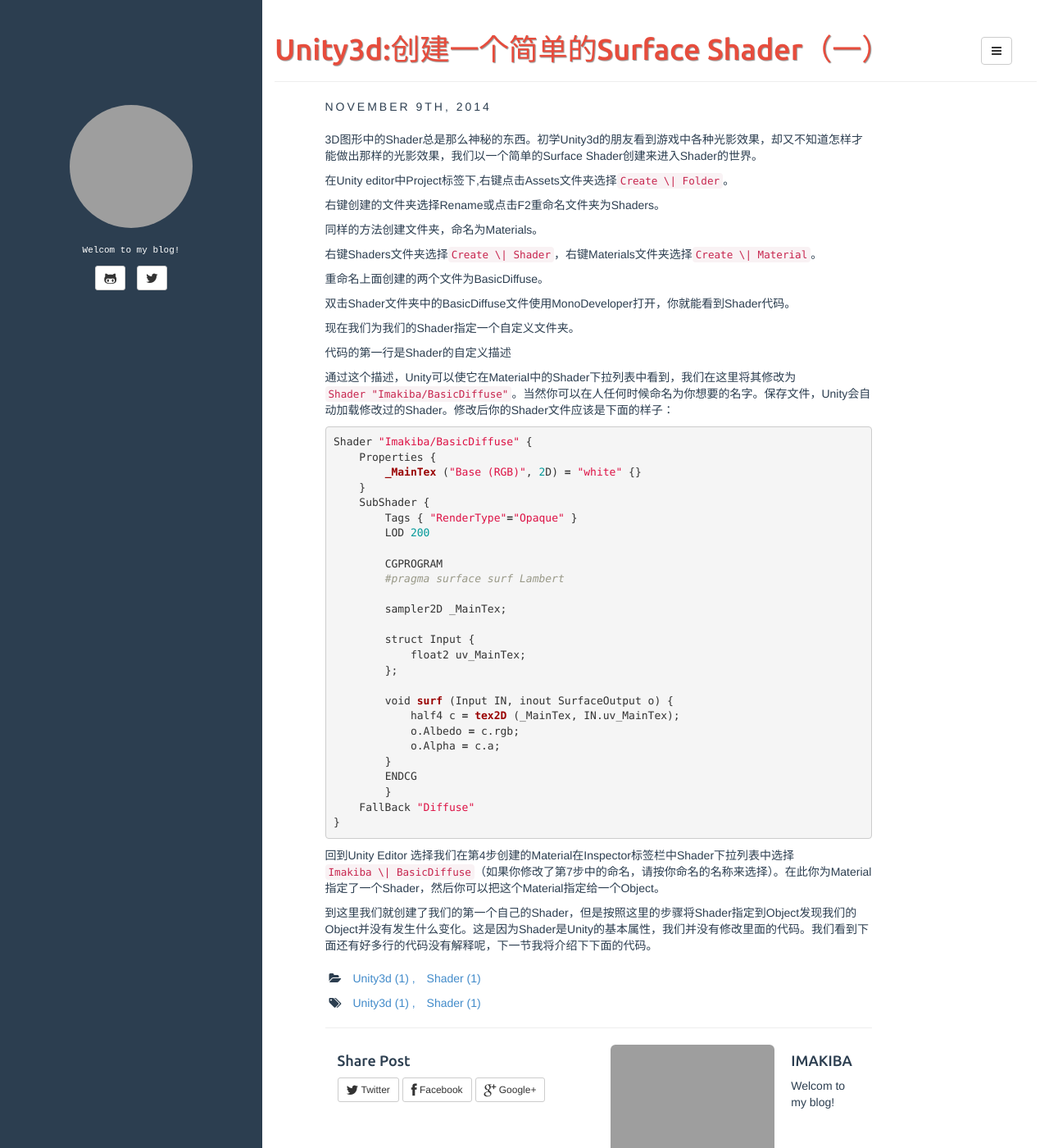
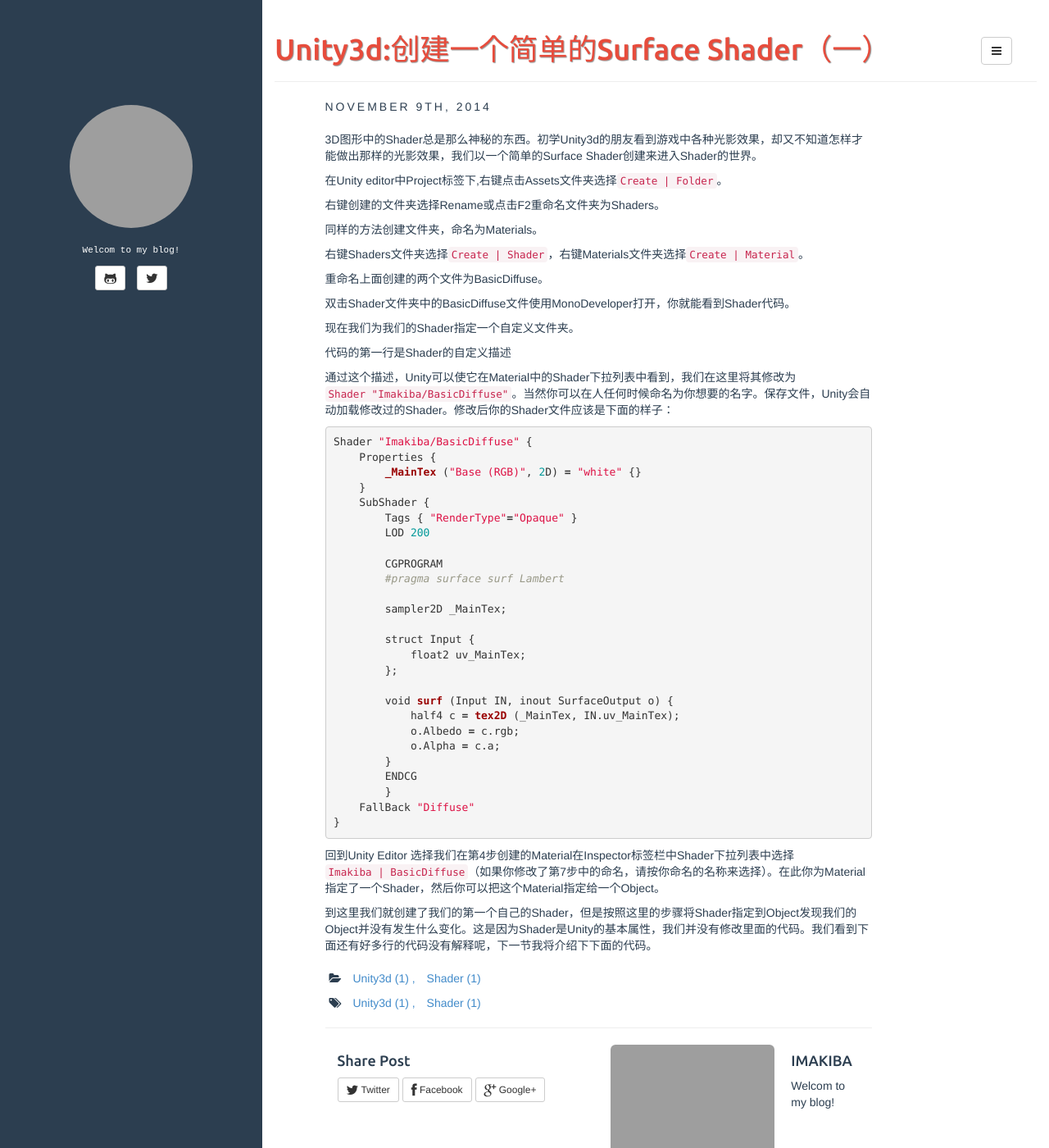
Before and after one commit to lengyue524/lengyue524.github.io, a Jekyll site: the page built from _posts/2014-11-9-Unity3d创建一个简单的Surface Shader一.md, in a window 1280 px wide and 1400 px high. Shown: the whole window at 82% size. Built offline with Jekyll 4.4.1, drawn with Linux system fonts in a browser that asks for light colours; comment, search, counter and statistics services are not loaded; grey boxes are pictures that could not be loaded.

```diff
--- a/_posts/2014-11-9-Unity3d创建一个简单的Surface Shader一.md
+++ b/_posts/2014-11-9-Unity3d创建一个简单的Surface Shader一.md
@@ -7,13 +7,13 @@ comments: true
 ---
 3D图形中的Shader总是那么神秘的东西。初学Unity3d的朋友看到游戏中各种光影效果，却又不知道怎样才能做出那样的光影效果，我们以一个简单的Surface Shader创建来进入Shader的世界。
 
-在Unity editor中Project标签下,右键点击Assets文件夹选择`Create \| Folder`。
+在Unity editor中Project标签下,右键点击Assets文件夹选择`Create | Folder`。
 
 右键创建的文件夹选择Rename或点击F2重命名文件夹为Shaders。
 
 同样的方法创建文件夹，命名为Materials。
 
-右键Shaders文件夹选择`Create \| Shader`，右键Materials文件夹选择`Create \| Material`。
+右键Shaders文件夹选择`Create | Shader`，右键Materials文件夹选择`Create | Material`。
 
 重命名上面创建的两个文件为BasicDiffuse。
 
@@ -54,6 +54,6 @@ Shader "Imakiba/BasicDiffuse" {
 }
 {% endhighlight %}
 
-回到Unity Editor 选择我们在第4步创建的Material在Inspector标签栏中Shader下拉列表中选择`Imakiba \| BasicDiffuse`（如果你修改了第7步中的命名，请按你命名的名称来选择）。在此你为Material指定了一个Shader，然后你可以把这个Material指定给一个Object。
+回到Unity Editor 选择我们在第4步创建的Material在Inspector标签栏中Shader下拉列表中选择`Imakiba | BasicDiffuse`（如果你修改了第7步中的命名，请按你命名的名称来选择）。在此你为Material指定了一个Shader，然后你可以把这个Material指定给一个Object。
 
 到这里我们就创建了我们的第一个自己的Shader，但是按照这里的步骤将Shader指定到Object发现我们的Object并没有发生什么变化。这是因为Shader是Unity的基本属性，我们并没有修改里面的代码。我们看到下面还有好多行的代码没有解释呢，下一节我将介绍下下面的代码。
```
